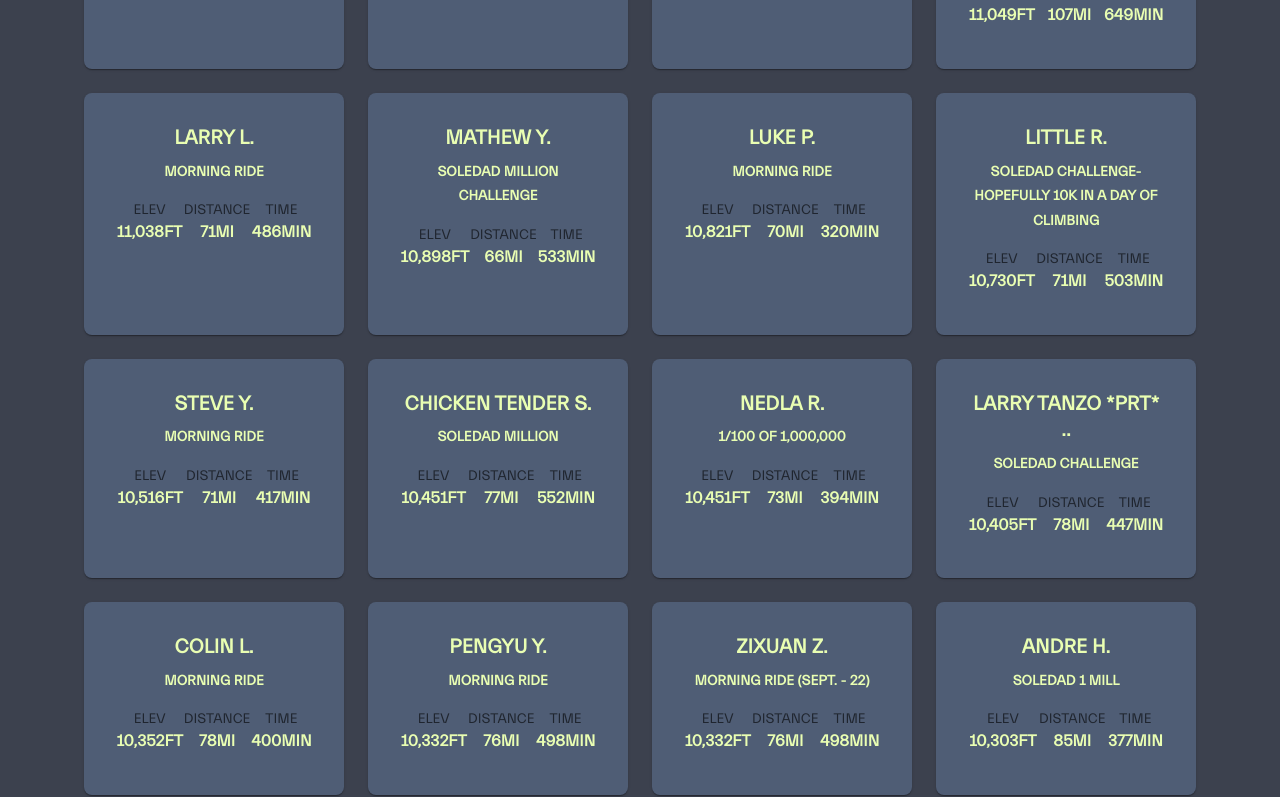
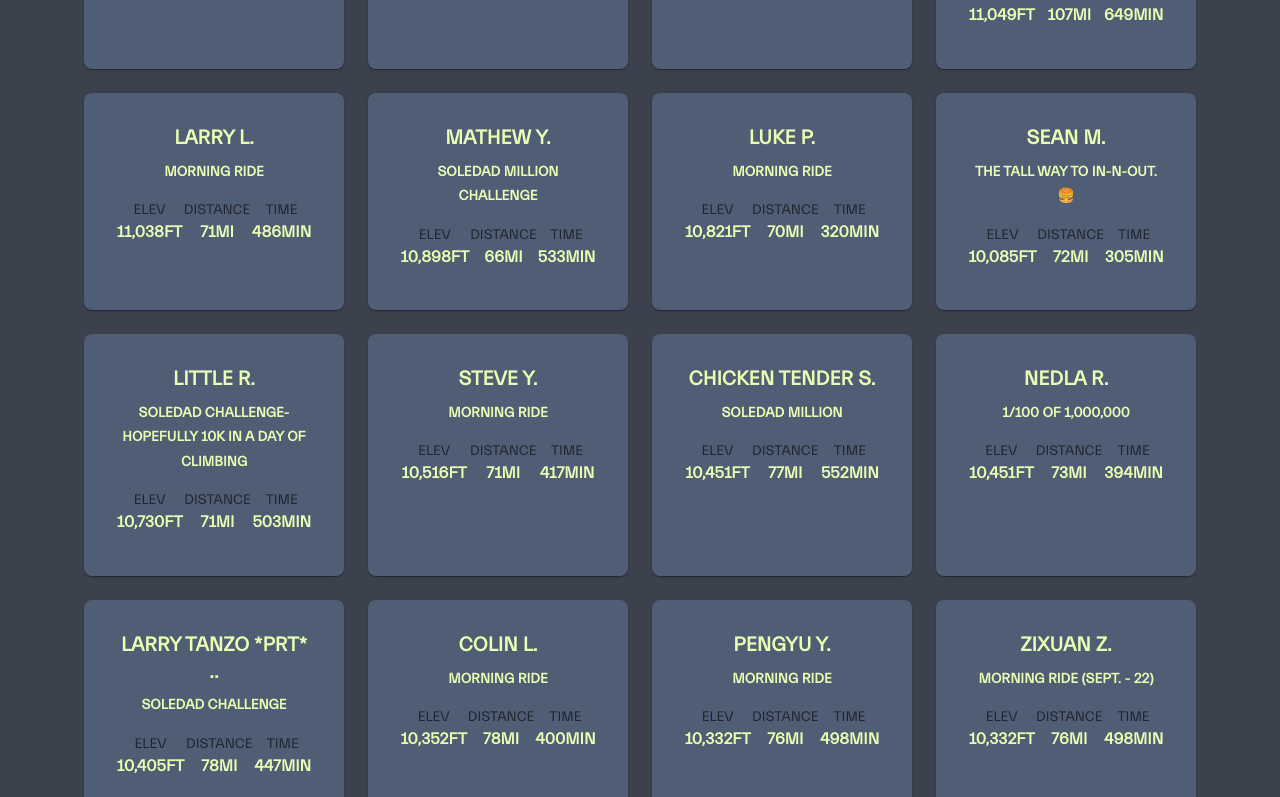
Before and after one commit to AnselSmolund/soledad-million, a React (Create React App) app: page /leaderboard in a window 1280 px wide. Shown: the part 1886-2683 px from the top of the page. Built offline with nearby package versions, Linux system fonts and the light colour scheme; no server answers.

Commit message:
Update get-strava-activities.js

```diff
--- a/src/get-strava-activities.js
+++ b/src/get-strava-activities.js
@@ -331,6 +331,15 @@ export const sep22Data = [
     date: "20240922",
   },
   {
+    activityName: "The Tall Way to In-N-Out. 🍔",
+    elapsedTime: 305,
+    id: "SeanM1039012",
+    athleteName: "Sean M.",
+    distance: 72,
+    elevationGain: 10085,
+    date: "20240922",
+  },
+  {
     elevationGain: 10730,
     date: "20240922",
     activityName: "Soledad challenge- hopefully 10k in a day of climbing",
```
